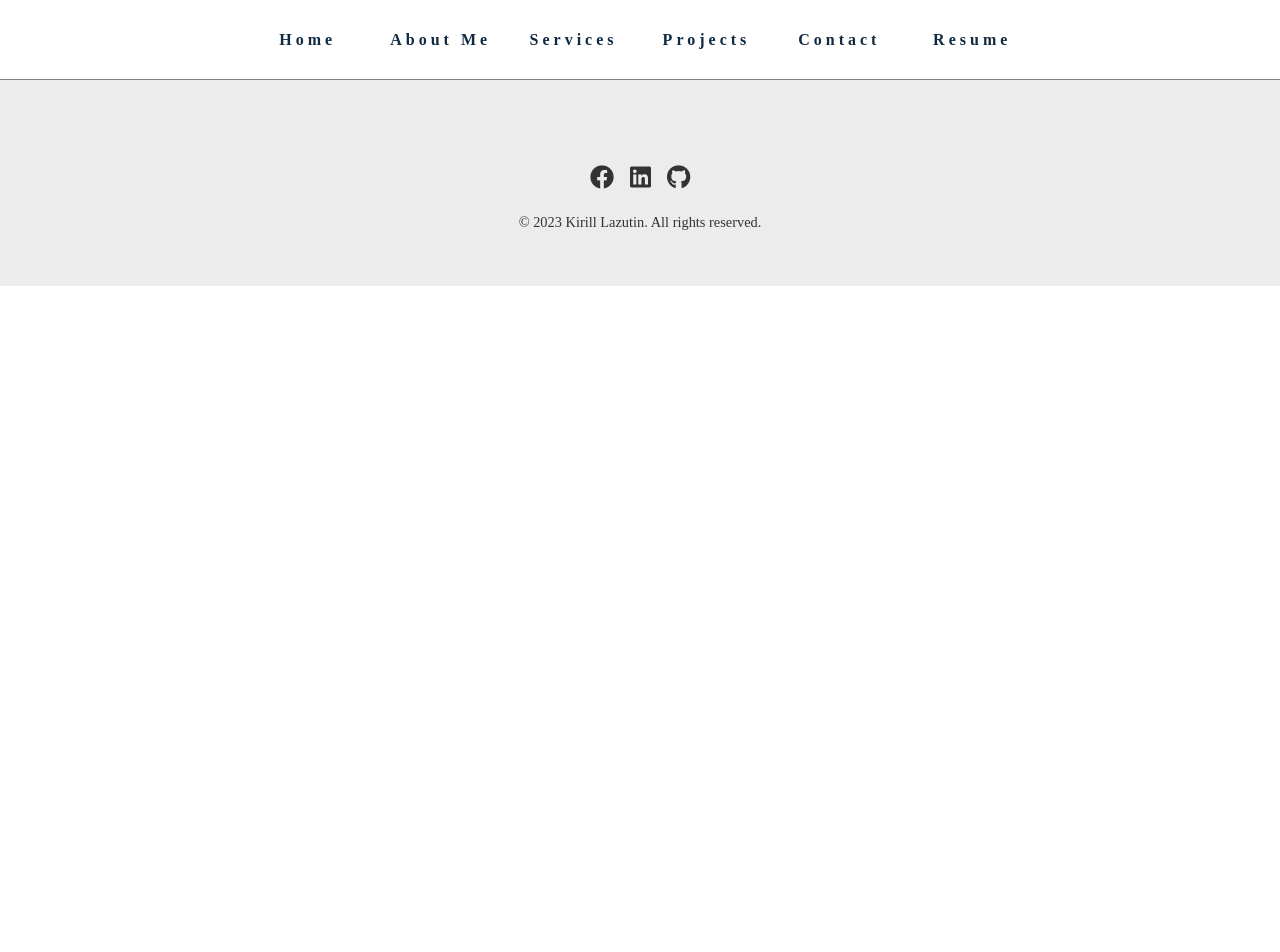
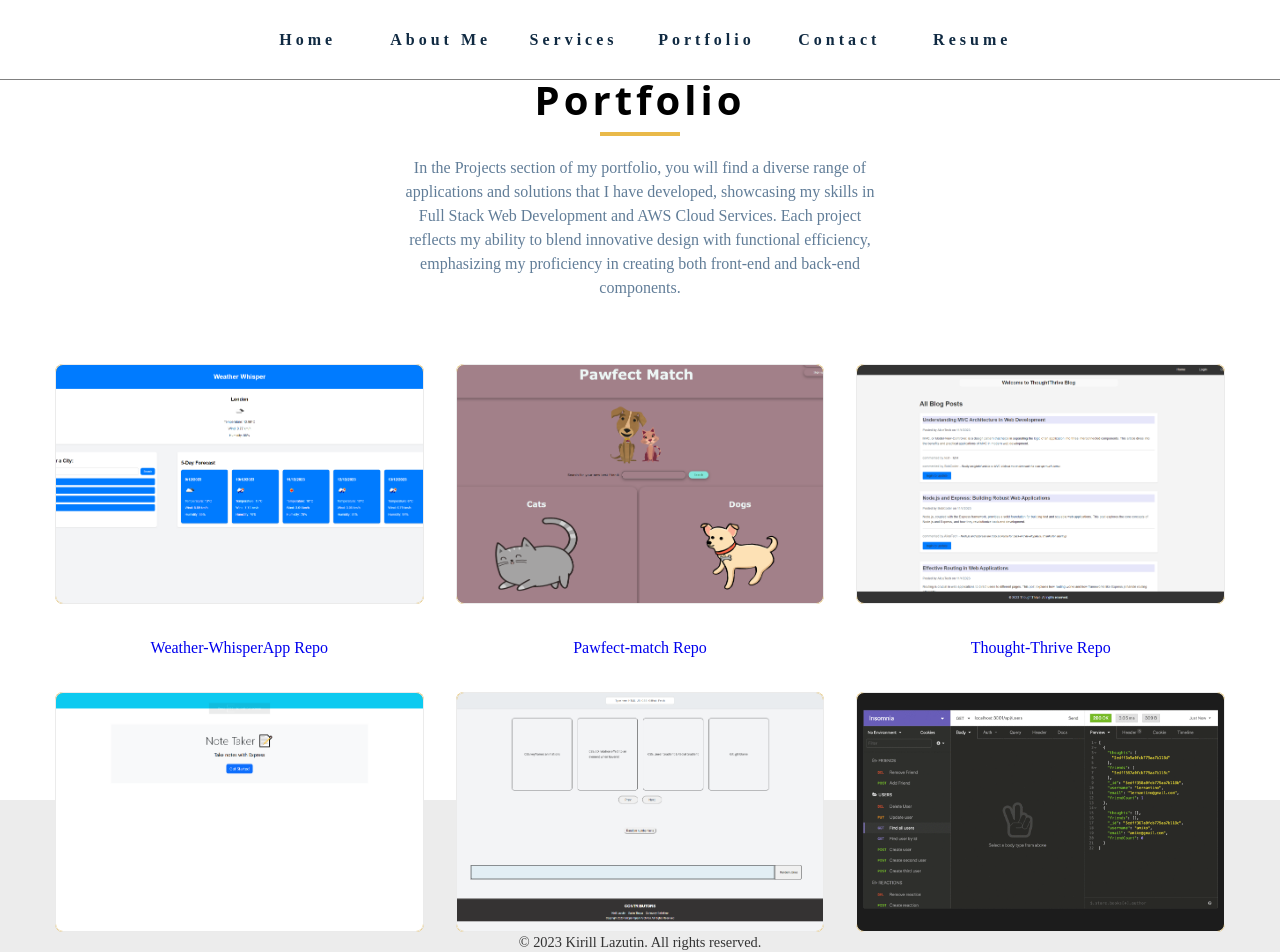
Before and after one commit to Kirill777-web/PortfolioWebDev, a React (Vite) app: page /portfolio in a window 1280 px wide. Shown: the top 952 px of the page. Before the commit the page ends 800 px from the top, so only its background shows below. Built offline with nearby package versions, Linux system fonts and the light colour scheme.

Commit message:
rename link from Projects to Portfolio, added imgs to project 6 and link to repo and video demo

```diff
--- a/src/App.jsx
+++ b/src/App.jsx
@@ -4,7 +4,7 @@ import Sidebar from './Sidebar';
 import Hero from './Hero';
 import About from './About';
 import Services from './Services';
-import Projects from './Projects';
+import Portfolio from './Portfolio';
 import Contact from './Contact';
 import Achievements from './Achievements';
 import Resume from './Resume';
@@ -20,7 +20,7 @@ function App() {
           <Route path='/' element={<Hero />} />
           <Route path='/about' element={<About />} />
           <Route path='/services' element={<Services />} />
-          <Route path='/projects' element={<Projects />} />
+          <Route path='/portfolio' element={<Portfolio />} />
           <Route path='/achievements' element={<Achievements />} />
           <Route path='/contact' element={<Contact />} />
           <Route path='/resume' element={<Resume />} />
--- a/src/Nav.jsx
+++ b/src/Nav.jsx
@@ -47,7 +47,7 @@ function Navbar() {
               <Link to='/services'>Services</Link>
             </li>
             <li>
-              <Link to='/projects'>Projects</Link>
+              <Link to='/portfolio'>Portfolio</Link>
             </li>
             <li>
               <Link to='/contact'>Contact</Link>
--- a/src/Projects.jsx
+++ b/src/Portfolio.jsx
@@ -1,7 +1,7 @@
 import Project from './Project';
 import './Projects.css';
 
-function Projects() {
+function Portfolio() {
   // Array of project objects
   const projectData = [
     {
@@ -35,10 +35,11 @@ function Projects() {
       repoUrl: 'https://github.com/Kirill777-web/Snippet-Spark',
     },
     {
-      title: 'Weather-WhisperApp',
-      imageUrl: '/public/imgs/Project1WheatherApp.png',
-      projectUrl: 'https://kirill777-web.github.io/Weather-Whisper/',
-      repoUrl: 'https://github.com/Kirill777-web/Weather-Whisper',
+      title: 'Contact App',
+      imageUrl: '/public/imgs/ContactAppProject6.png',
+      projectUrl:
+        'https://drive.google.com/file/d/1SLS5l3uUOhrukQ_2NvGL4oSwtEaxiO_s/view',
+      repoUrl: 'https://github.com/Kirill777-web/contactApp',
     },
     // ... other project objects
   ];
@@ -47,7 +48,7 @@ function Projects() {
     <div>
       <section className='section-projects'>
         <div className='section-title'>
-          <h2>Projects</h2>
+          <h2>Portfolio</h2>
           <div className='underline'></div>
           <p className='projects-text'>
             In the Projects section of my portfolio, you will find a diverse
@@ -74,4 +75,4 @@ function Projects() {
   );
 }
 
-export default Projects;
+export default Portfolio;
```
Also changed, not shown: public/imgs/ContactAppProject6.png (added).
